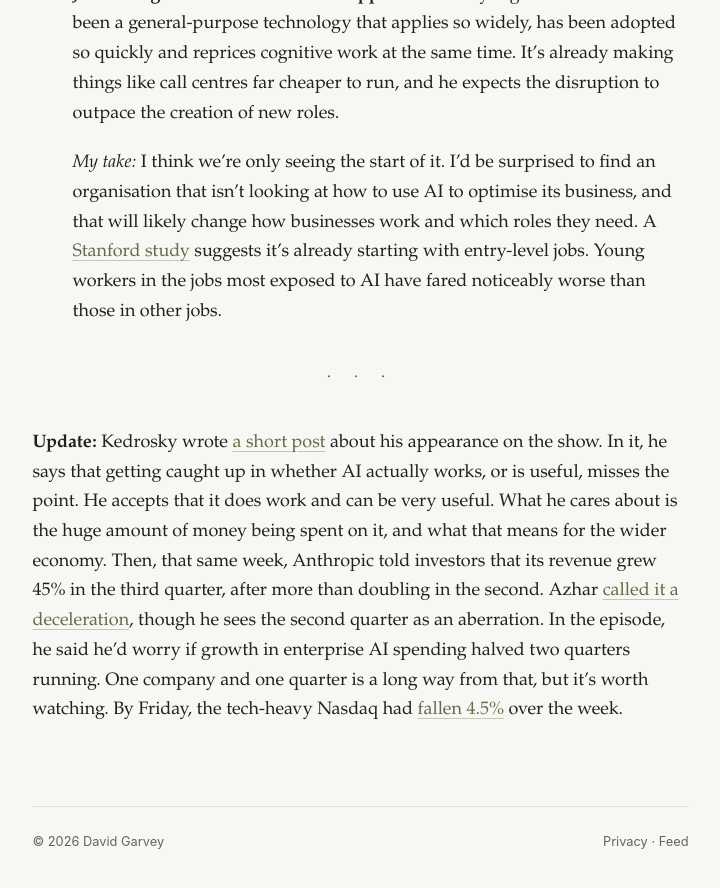
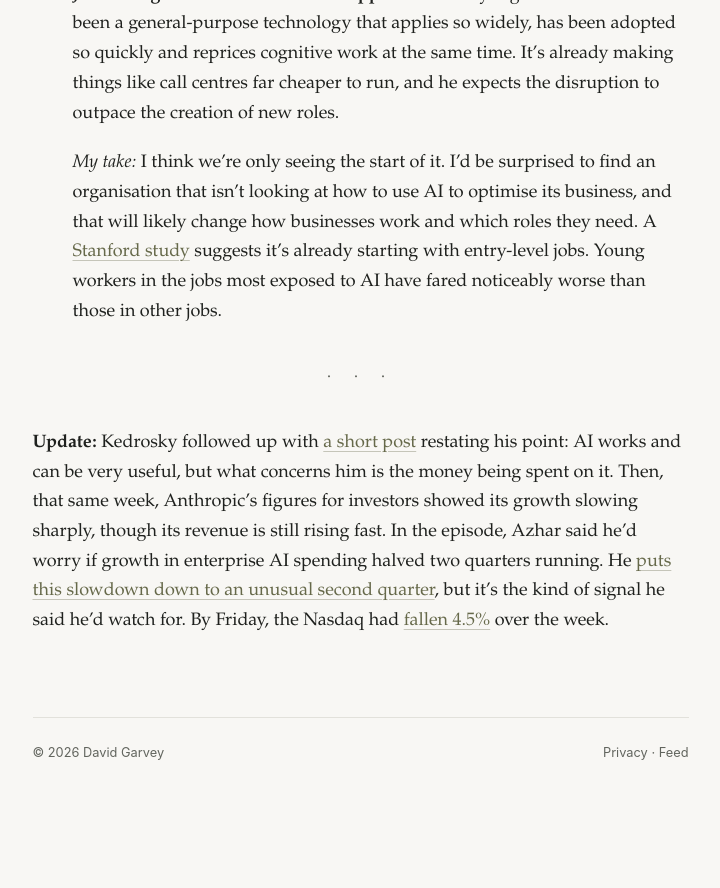
Before and after one commit to davegarvey/davegarvey.github.io, a Jekyll site: the page built from _posts/2026-10-17-is-there-an-ai-bubble.md, in a window 1280 px wide and 900 px high, scrolled down 2002 px. Shown: the top 888 px of the window, without its empty margins (272-992 px from the left). Built offline with Jekyll 4.4.1, drawn with Linux system fonts in a browser that asks for light colours; after the commit the page ends 2813 px from its top, so only the background shows below that.

Commit message:
Shorten the update in the AI bubble post
Summarise Kedrosky's follow-up in a sentence, describe Anthropic's
slowdown in words, and report Azhar's reading of it accurately.

```diff
--- a/_posts/2026-10-17-is-there-an-ai-bubble.md
+++ b/_posts/2026-10-17-is-there-an-ai-bubble.md
@@ -45,4 +45,4 @@
 
 ---
 
-**Update:** Kedrosky wrote [a short post](https://paulkedrosky.com/ezra-klein-appearance-is-there-an-ai-bubble/) about his appearance on the show. In it, he says that getting caught up in whether AI actually works, or is useful, misses the point. He accepts that it does work and can be very useful. What he cares about is the huge amount of money being spent on it, and what that means for the wider economy. Then, that same week, Anthropic told investors that its revenue grew 45% in the third quarter, after more than doubling in the second. Azhar [called it a deceleration](https://www.exponentialview.co/p/anthropic-the-agony-and-the-ecstasy), though he sees the second quarter as an aberration. In the episode, he said he'd worry if growth in enterprise AI spending halved two quarters running. One company and one quarter is a long way from that, but it's worth watching. By Friday, the tech-heavy Nasdaq had [fallen 4.5%](https://abcnews.com/Business/wireStory/major-us-stock-indexes-fared-friday-10162026-137331951) over the week.
+**Update:** Kedrosky followed up with [a short post](https://paulkedrosky.com/ezra-klein-appearance-is-there-an-ai-bubble/) restating his point: AI works and can be very useful, but what concerns him is the money being spent on it. Then, that same week, Anthropic's figures for investors showed its growth slowing sharply, though its revenue is still rising fast. In the episode, Azhar said he'd worry if growth in enterprise AI spending halved two quarters running. He [puts this slowdown down to an unusual second quarter](https://www.exponentialview.co/p/anthropic-the-agony-and-the-ecstasy), but it's the kind of signal he said he'd watch for. By Friday, the Nasdaq had [fallen 4.5%](https://abcnews.com/Business/wireStory/major-us-stock-indexes-fared-friday-10162026-137331951) over the week.
```
